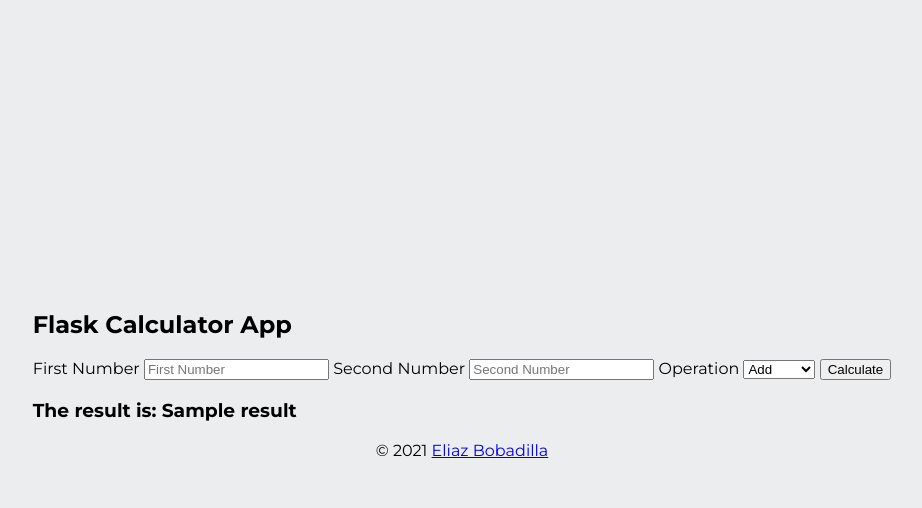
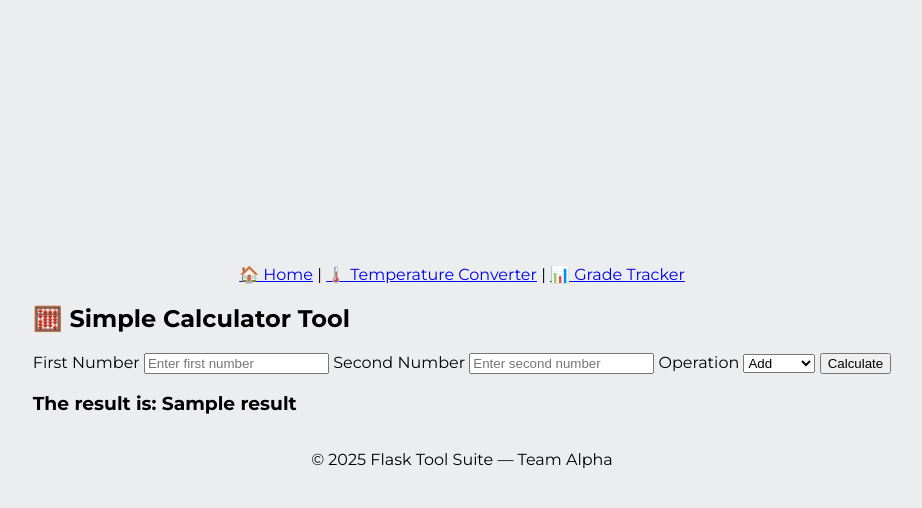
Before and after one commit to ksu-is/flask-tool-page, a Flask app: template templates/calculator.html in a window 1280 px wide. Shown: the top 508 px of the page, without its empty margins (178-1100 px from the left). Run offline with Flask 3, Linux system fonts and the light colour scheme; the template is opened without the code that fills it: most values are stand-ins (such as "Sample title", 1, 10 or a date in 2020).

Commit message:
Updated calculator.html
Updated header, footer and added new nav points fort future tools. (Temp converter, grade calculator)

```diff
--- a/templates/calculator.html
+++ b/templates/calculator.html
@@ -1,41 +1,64 @@
 <!DOCTYPE html>
-<html>
+<html lang="en">
 <head>
-    <title>Flask Calculator</title>
-    <link rel="stylesheet" href={{url_for('static',filename='main.css')
-
-
-
-    }}>
+  <meta charset="UTF-8" />
+  <meta name="viewport" content="width=device-width, initial-scale=1.0" />
+  <title>Flask Tool Suite - Calculator</title>
+  <link rel="stylesheet" href="{{ url_for('static', filename='main.css') }}">
 </head>
 
 <body>
+  <!-- Navigation -->
+  <nav>
+    <a href="/">🏠 Home</a> |
+    <a href="/convert">🌡️ Temperature Converter</a> |
+    <a href="/grades">📊 Grade Tracker</a>
+  </nav>
+
+  <!-- Calculator Section -->
   <section class="calculator">
-      <h1>Flask Calculator App</h1>
+    <h1>🧮 Simple Calculator Tool</h1>
 
     <form action="/calculate" method="POST">
-        <label for="Number One">First Number</label>
-        <input type="number" placeholder="First Number" name="number_one" />
+      <label for="number_one">First Number</label>
+      <input
+        type="number"
+        name="number_one"
+        id="number_one"
+        placeholder="Enter first number"
+        required
+      />
 
-        <label for="Number Two">Second Number</label>
-        <input type="number" placeholder="Second Number" name="number_two" />
+      <label for="number_two">Second Number</label>
+      <input
+        type="number"
+        name="number_two"
+        id="number_two"
+        placeholder="Enter second number"
+        required
+      />
 
-        <label for="Operation">Operation</label>
-        <select name="operation">
+      <label for="operation">Operation</label>
+      <select name="operation" id="operation">
         <option value="add">Add</option>
         <option value="subtract">Subtract</option>
         <option value="multiply">Multiply</option>
         <option value="divide">Divide</option>
       </select>
 
-        <input type="submit" value="Calculate" id="calc_btn" class="btn" />
+      <input type="submit" value="Calculate" class="btn" />
+    </form>
 
-        <h3>The result is: {{ result }}</h3>
-      </form>
+    {% if result is defined %}
+      <div class="result-box">
+        <h3>The result is: <strong>{{ result }}</strong></h3>
+      </div>
+    {% endif %}
   </section>
 
+  <!-- Footer -->
   <footer>
-      © 2021 <a href="https://github.com/UltiRequiem">Eliaz Bobadilla</a>
+    <p>© 2025 Flask Tool Suite — Team Alpha</p>
   </footer>
 </body>
 </html>
```
Lines whose indentation alone changed are shown as unchanged.
